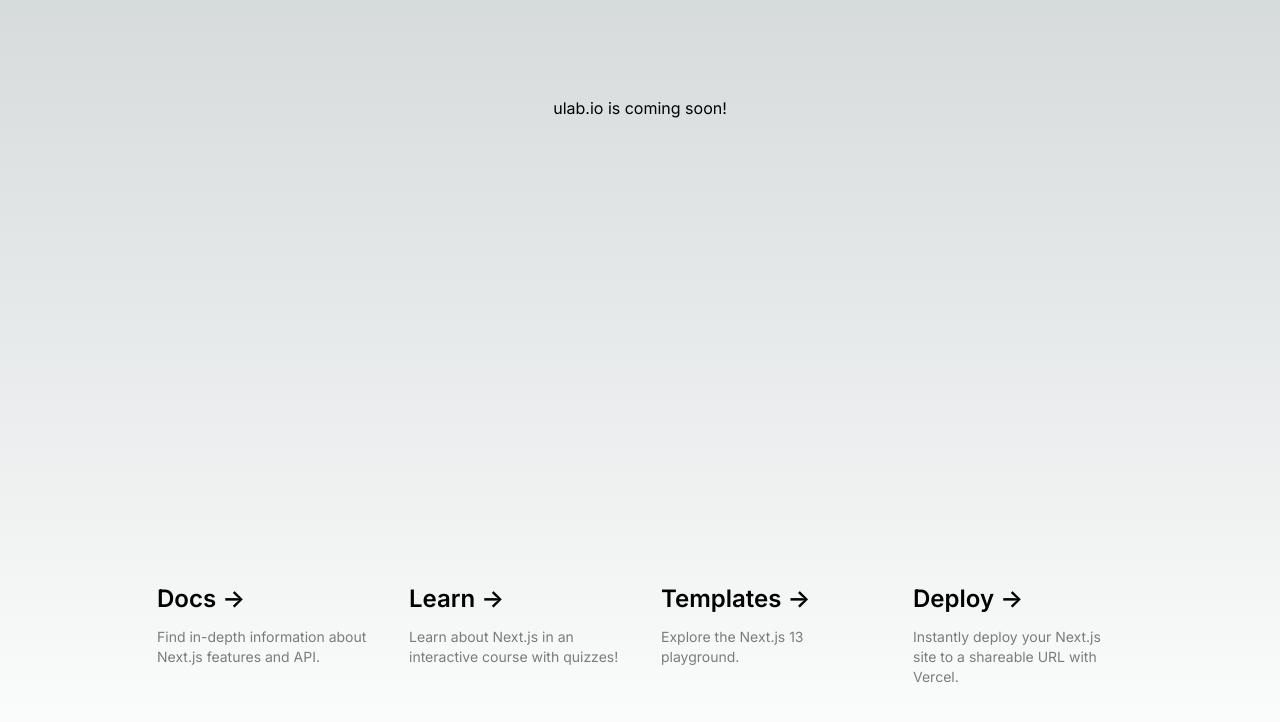
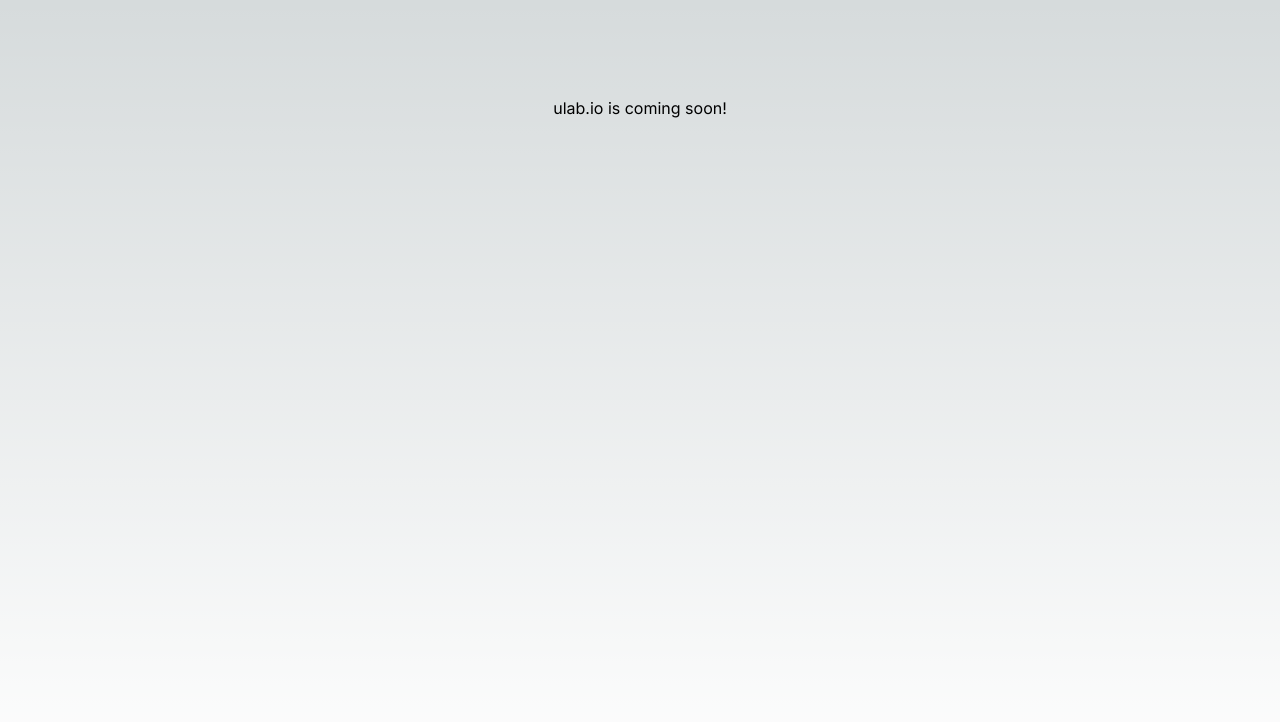
Before and after one commit to UltronLabs/ulab.io, a Next.js app: page / in a window 1280 px wide. Shown: the top 722 px of the page. Built offline with nearby package versions, Linux system fonts and the light colour scheme.

Commit message:
update homepage

```diff
--- a/src/app/page.js
+++ b/src/app/page.js
@@ -3,76 +3,7 @@
 export default function Home() {
   return (
     <main className="flex min-h-screen flex-col items-center justify-between p-24">
-    <h1>ulab.io is coming soon!</h1>
-      <div className="mb-32 grid text-center lg:max-w-5xl lg:w-full lg:mb-0 lg:grid-cols-4 lg:text-left">
-        <a
-          href="https://nextjs.org/docs?utm_source=create-next-app&utm_medium=appdir-template&utm_campaign=create-next-app"
-          className="group rounded-lg border border-transparent px-5 py-4 transition-colors hover:border-gray-300 hover:bg-gray-100 hover:dark:border-neutral-700 hover:dark:bg-neutral-800/30"
-          target="_blank"
-          rel="noopener noreferrer"
-        >
-          <h2 className={`mb-3 text-2xl font-semibold`}>
-            Docs{' '}
-            <span className="inline-block transition-transform group-hover:translate-x-1 motion-reduce:transform-none">
-              -&gt;
-            </span>
-          </h2>
-          <p className={`m-0 max-w-[30ch] text-sm opacity-50`}>
-            Find in-depth information about Next.js features and API.
-          </p>
-        </a>
-
-        <a
-          href="https://nextjs.org/learn?utm_source=create-next-app&utm_medium=appdir-template-tw&utm_campaign=create-next-app"
-          className="group rounded-lg border border-transparent px-5 py-4 transition-colors hover:border-gray-300 hover:bg-gray-100 hover:dark:border-neutral-700 hover:dark:bg-neutral-800 hover:dark:bg-opacity-30"
-          target="_blank"
-          rel="noopener noreferrer"
-        >
-          <h2 className={`mb-3 text-2xl font-semibold`}>
-            Learn{' '}
-            <span className="inline-block transition-transform group-hover:translate-x-1 motion-reduce:transform-none">
-              -&gt;
-            </span>
-          </h2>
-          <p className={`m-0 max-w-[30ch] text-sm opacity-50`}>
-            Learn about Next.js in an interactive course with&nbsp;quizzes!
-          </p>
-        </a>
-
-        <a
-          href="https://vercel.com/templates?framework=next.js&utm_source=create-next-app&utm_medium=appdir-template&utm_campaign=create-next-app"
-          className="group rounded-lg border border-transparent px-5 py-4 transition-colors hover:border-gray-300 hover:bg-gray-100 hover:dark:border-neutral-700 hover:dark:bg-neutral-800/30"
-          target="_blank"
-          rel="noopener noreferrer"
-        >
-          <h2 className={`mb-3 text-2xl font-semibold`}>
-            Templates{' '}
-            <span className="inline-block transition-transform group-hover:translate-x-1 motion-reduce:transform-none">
-              -&gt;
-            </span>
-          </h2>
-          <p className={`m-0 max-w-[30ch] text-sm opacity-50`}>
-            Explore the Next.js 13 playground.
-          </p>
-        </a>
-
-        <a
-          href="https://vercel.com/new?utm_source=create-next-app&utm_medium=appdir-template&utm_campaign=create-next-app"
-          className="group rounded-lg border border-transparent px-5 py-4 transition-colors hover:border-gray-300 hover:bg-gray-100 hover:dark:border-neutral-700 hover:dark:bg-neutral-800/30"
-          target="_blank"
-          rel="noopener noreferrer"
-        >
-          <h2 className={`mb-3 text-2xl font-semibold`}>
-            Deploy{' '}
-            <span className="inline-block transition-transform group-hover:translate-x-1 motion-reduce:transform-none">
-              -&gt;
-            </span>
-          </h2>
-          <p className={`m-0 max-w-[30ch] text-sm opacity-50`}>
-            Instantly deploy your Next.js site to a shareable URL with Vercel.
-          </p>
-        </a>
-      </div>
+      <h1>ulab.io is coming soon!</h1>
     </main>
   )
 }
```
